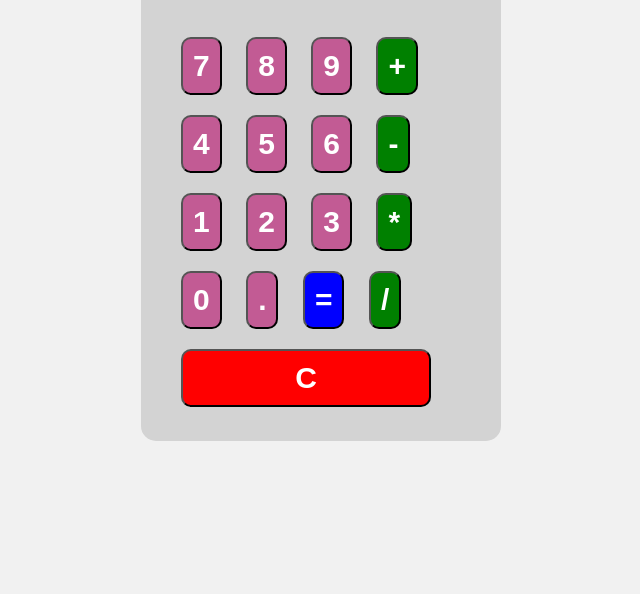
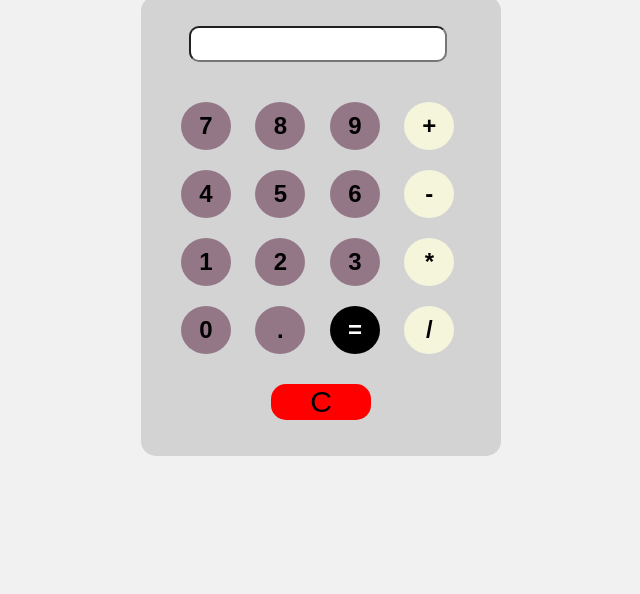
Before and after one commit to shreesty/Project-Calculator, a plain HTML site: page index.html in a window 1280 px wide. Shown: the part 222-816 px from the top of the page, without its empty margins (319-959 px from the left). Drawn offline with Linux system fonts and the light colour scheme.

Commit message:
CSS changes

```diff
--- a/index.html
+++ b/index.html
@@ -5,6 +5,7 @@
   <link rel="stylesheet"  href="style.css">
 </head>
 <body>
+  <h1> Project: Calculator</h1>
   <div id="calculator">
     <input type="text" id="result" >
     <br>
--- a/style.css
+++ b/style.css
@@ -5,12 +5,13 @@ body {
     display:flex;
     justify-content: center;
     align-items: center;
+    flex-direction: column;
   }
 
   #calculator
   {
     background-color: lightgray;
-    height:450px;
+    height:400px;
     width:300px;
     padding: 30px;
     border-radius: 15px;
@@ -22,39 +23,48 @@ body {
     width:250px;
     border-radius: 10px;
     margin-bottom: 30px;
+    margin-left:18px;
     font-weight: bold;
     font-size: 21px;
 
   }
 
-  .number, .operator, #clear, #equal
+  .number, .operator, #equal
   {
+   width:50px;
+    margin:10px;
+    font-size: 24px;
+    padding: 10px;
+    font-weight: bold;
+    border: 0px;
+    border-radius: 50%;
+  }
 
-    margin:10px;
-    font-size: 30px;
-    padding: 10px;
-    color:white;
-    font-weight: bold;
-    border-radius: 10px;
-  }
 
   .number
   {
-    background-color: rgb(194, 91, 148);
+    background-color: rgb(148, 119, 135);
   }
 
   .operator
   {
-    background-color: green;
+    background-color:#F5F5DC
   }
 
   #clear
   {
-    width: 250px;
-    background-color: red;
+    width: 100px;
+    text-align: center;
+    background-color:red;
+    margin-top: 20px;
+    margin-left:100px;
+    font-size: 30px;
+    border-radius: 15px;
+    border: 0px;
   }
 
   #equal
   {
-    background-color: blue;
+    background-color:black;
+    color:white
   }
```
